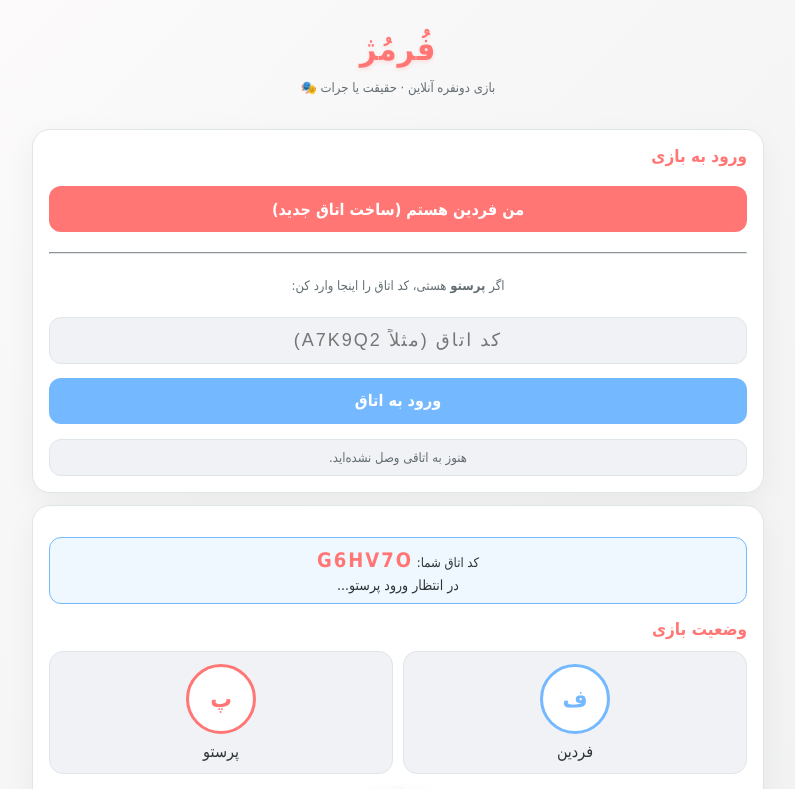
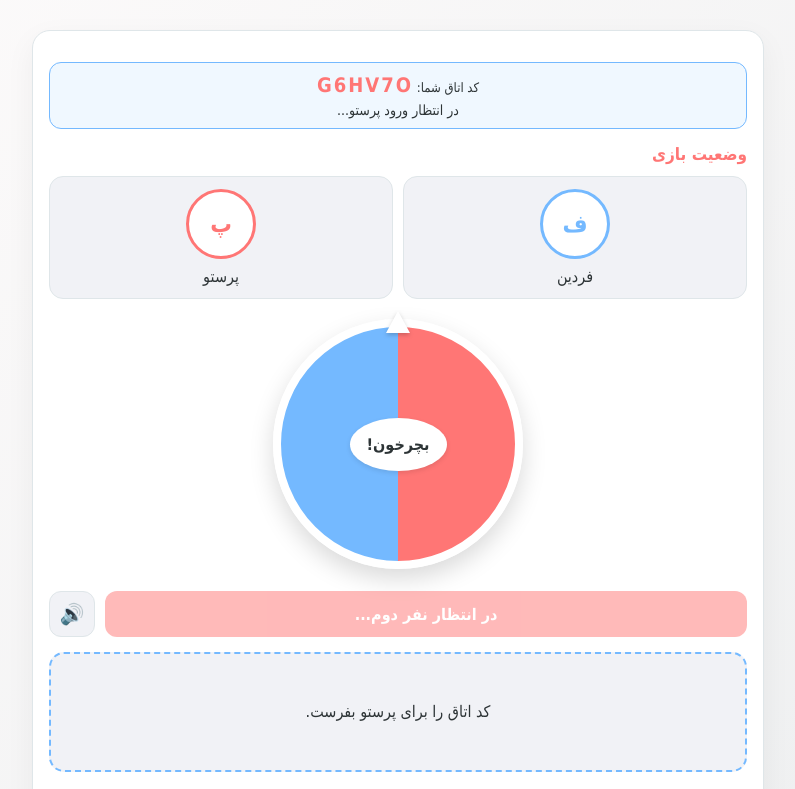
Before and after one commit to fardin1163/formoj-game, a plain HTML site: page index2.html in a window 1280 px wide. Both pictures are taken after a click on the button "من فردین هستم (ساخت اتاق جدید)". Shown: the top 789 px of the page, without its empty margins (242-1037 px from the left). Drawn offline with nearby package versions, Linux system fonts and the light colour scheme.

Commit message:
Update index2.html

```diff
--- a/index2.html
+++ b/index2.html
@@ -124,6 +124,7 @@ let isSoundOn = true;
 
 const gameSection = document.getElementById('game');
 const mainHeader = document.getElementById('mainHeader');
+const connectPanel = document.getElementById('connectPanel');
 const spinBtn = document.getElementById('spinBtn');
 const muteBtn = document.getElementById('muteBtn');
 const cardBox = document.getElementById('cardBox');
@@ -165,10 +166,11 @@ const daresData = [
 ];
 
 function goToGameScreen() {
-  document.getElementById('connectPanel').classList.add('hidden');
-  mainHeader.classList.add('hidden');
+  connectPanel.style.display = 'none'; // کاملاً حذف پنل ورود
+  mainHeader.style.display = 'none'; // حذف هدر
+  gameSection.style.display = 'block';
   gameSection.classList.remove('hidden');
-  window.scrollTo({ top: 0, behavior: 'smooth' });
+  window.scrollTo(0, 0); // اسکرول به بالا
 }
 
 document.getElementById('hostBtn').onclick = () => {
```
